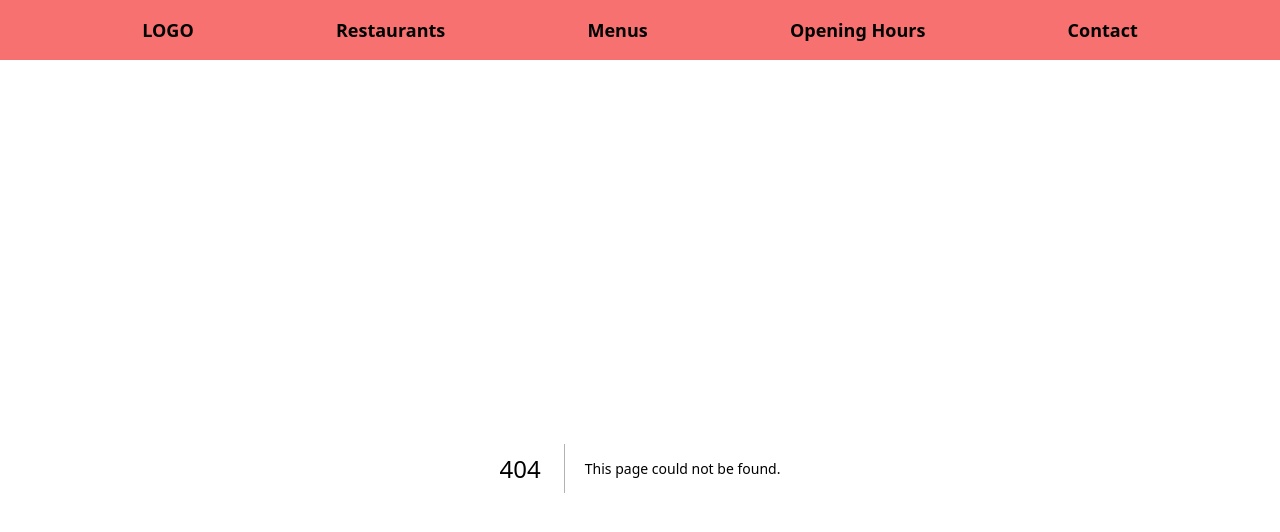
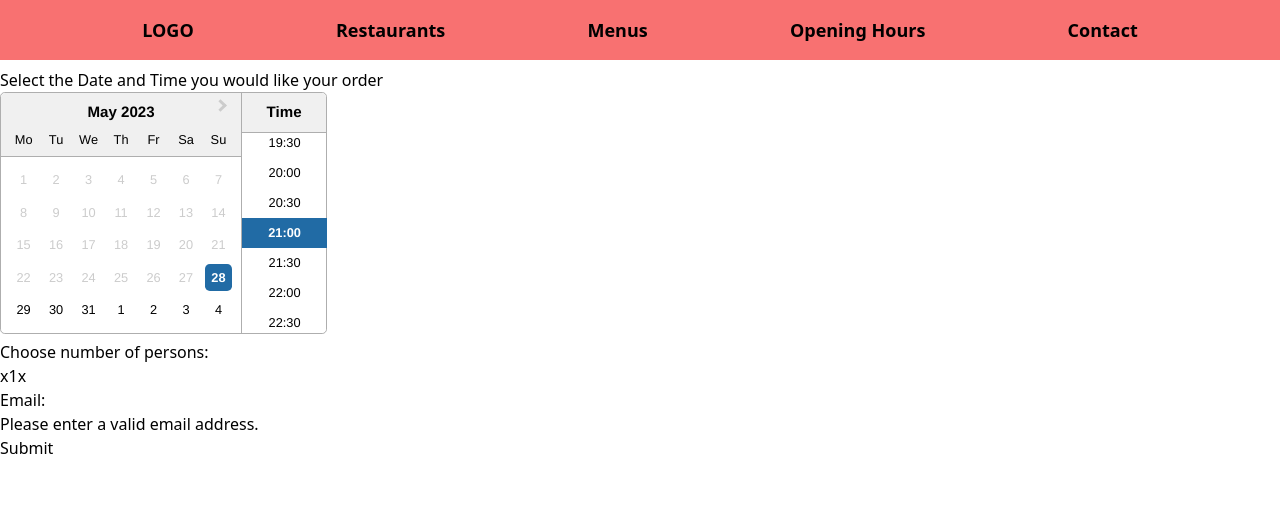
Before and after one commit to almararn/v23_skilaverk3, a Next.js app: page /order in a window 1280 px wide. Before the commit this address had no page. Shown: the top 532 px of the page. Built offline with nearby package versions, Linux system fonts and the light colour scheme.

Commit message:
order page

```diff
--- /dev/null
+++ b/app/components/SelectDate.js
@@ -0,0 +1,43 @@
+import { useState, useEffect } from "react"
+import setHours from "date-fns/setHours"
+import setMinutes from "date-fns/setMinutes"
+import DatePicker, { registerLocale } from "react-datepicker"
+import enGB from "date-fns/locale/en-GB"
+registerLocale("enGB", enGB)
+import "react-datepicker/dist/react-datepicker.css"
+
+export default ({ onStartDateChange }) => {
+  const date = new Date()
+  const [startDate, setStartDate] = useState(
+    setHours(setMinutes(date, 0), date.getHours() + 1)
+  )
+
+  const handleStartDateChange = (date) => {
+    setStartDate(date)
+    onStartDateChange(date)
+  }
+
+  const minTimeHours = () => {
+    if (startDate.getTime() < 16) {
+      return startDate.getDate() === date.getDate() ? date.getHours() : 16
+    } else {
+      return 16
+    }
+  }
+
+  return (
+    <>
+      <DatePicker
+        inline
+        showTimeSelect
+        selected={startDate}
+        onChange={handleStartDateChange}
+        minTime={setHours(setMinutes(date, 0), minTimeHours())}
+        maxTime={setHours(setMinutes(date, 0), 23)}
+        minDate={date}
+        dateFormat="d MMMM, yyyy HH:mm"
+        locale="enGB"
+      />
+    </>
+  )
+}
--- a/app/components/TopMenu.js
+++ b/app/components/TopMenu.js
@@ -1,8 +1,9 @@
+import Link from "next/link";
 const topMenu = () => {
   return (
     <nav>
       <ul className="bg-red-400 flex justify-evenly py-4 mb-2 font-semibold text-lg">
-        <li>LOGO</li>
+      <li><Link href={"/"}>LOGO</Link></li>
         <li>Restaurants</li>
         <li>Menus</li>
         <li>Opening Hours</li>
--- a/app/components/useAxiosGet.js
+++ b/app/components/useAxiosGet.js
@@ -19,8 +19,9 @@ export default function useAxiosGet(url) {
       .finally(() => {
         setLoading(false)
       })
-      console.log('data fetched with axios')
+      //TODO: remove this console.log
+    console.log("data fetched with axios")
   }, [url])
 
-  return {data, loading, error}
+  return { data, loading, error }
 }
--- a/app/order/dish/page.js
+++ b/app/dish/page.js
@@ -40,10 +40,7 @@ export default function orderDish() {
 
   let handleClick = function () {
     const newDish = { ...dish, count: count }
-    localStorage.setItem(
-      "current-order",
-      JSON.stringify({ dish: newDish })
-    )
+    localStorage.setItem("current-order", JSON.stringify({ dish: newDish }))
   }
 
   return (
@@ -79,7 +76,7 @@ export default function orderDish() {
             </button>{" "}
             {count} <button onClick={() => setCount(count + 1)}>X</button>
           </h2>
-          <Link href={"order/drinks"}>
+          <Link href={"/drinks"}>
             <button onClick={handleClick}>add to cart</button>
           </Link>
         </>
--- a/app/order/drinks/page.js
+++ b/app/drinks/page.js
@@ -27,20 +27,18 @@ export default function orderDrinks() {
     setDish(savedDish)
   }, [data])
 
-  let setCount = function (id, increment) {
+  const setCount = (id, increment) => {
     setDrinks(drinks => drinks.map(obj =>
         obj.id === id ? { ...obj, count: obj.count + increment } : obj
       ));
   }
 
-  let handleClick = function () {
+  const handleClick = () => {
     localStorage.setItem(
       "current-order",
       JSON.stringify({ dish: dish, drinks: drinks })
     )
   }
-
-  console.log(drinks)
 
   return (
     <>
@@ -62,7 +60,7 @@ export default function orderDrinks() {
               </h2>
             </div>
           ))}
-                    <Link href={"order/drinks"}>
+                    <Link href={"/order"}>
             <button onClick={handleClick}>add to cart</button>
           </Link>
         </>
--- /dev/null
+++ b/app/order/page.js
@@ -0,0 +1,92 @@
+"use client"
+import { useEffect, useState } from "react"
+import { useRouter } from "next/navigation"
+import Image from "next/image"
+import useAxiosGet from "@/app/components/useAxiosGet"
+import Link from "next/link"
+import SelectDate from "../components/SelectDate"
+
+export default function selectTime() {
+  const [dish, setDish] = useState([])
+  const [drinks, setDrinks] = useState([])
+  const [date, setDate] = useState([])
+  const [dateFromStorage, setDateFromStorage] = useState([])
+  const [email, setEmail] = useState("")
+  const [isValid, setValid] = useState(false)
+  const [count, setCount] = useState(1)
+  const router = useRouter()
+
+  useEffect(() => {
+    let currentOrder = JSON.parse(localStorage.getItem("current-order"))
+    let savedDish = currentOrder?.dish || []
+    let savedDrinks = currentOrder?.drinks || []
+    let savedDate = currentOrder?.order || []
+    setDish(savedDish)
+    setDrinks(savedDrinks)
+    setDateFromStorage(savedDate.dateTime)
+  }, [])
+
+  const handleStartDateChange = (date) => {
+    setDate(date)
+  }
+
+  const handleChange = (e) => {
+    setEmail(e.target.value.toLowerCase())
+    const emailRegex = /^[A-Z0-9._%+-]+@[A-Z0-9.-]+\.[A-Z]{1,}$/i
+    const isValidEmail = emailRegex.test(email)
+    setValid(isValidEmail)
+  }
+
+  const setNumperOfPeople = (increment) => {
+    setCount(count + increment)
+  }
+
+  const handleSubmit = (e) => {
+    e.preventDefault()
+    let order = {
+      dateTime: date.toString(),
+      numberOfPeople: count,
+      email: email,
+    }
+    if (true) {
+      localStorage.setItem(
+        "current-order",
+        JSON.stringify({
+          dish: dish,
+          drinks: drinks,
+          order,
+        })
+      )
+      router.push("/receipt")
+    }
+  }
+
+  return (
+    <>
+      <div>
+        <h1>Select the Date and Time you would like your order</h1>
+        <SelectDate
+          onStartDateChange={handleStartDateChange}
+        />
+      </div>
+      <h1>Choose number of persons:</h1>
+      <h2>
+        <button onClick={() => count > 1 && setCount(count - 1)}>x</button>
+        {count}
+        <button onClick={() => setNumperOfPeople(+1)}>x</button>
+      </h2>
+      <div>
+        <form onSubmit={handleSubmit}>
+          <label>
+            Email:
+            <input type="text" value={email} onChange={handleChange} />
+            {!isValid && <p>Please enter a valid email address.</p>}
+          </label>
+          <div>
+            <button type="submit">Submit</button>
+          </div>
+        </form>
+      </div>
+    </>
+  )
+}
--- a/app/page.js
+++ b/app/page.js
@@ -7,7 +7,7 @@ export default function Home() {
    <h1 className='text-center font-extrabold'>MAIN PAGE</h1>
    <div className="">
     <Swiper />
-    <Link href={"order/dish"}>ORDER</Link>
+    <Link href={"/dish"}>ORDER</Link>
    </div>
    </>
 
--- /dev/null
+++ b/app/receipt/page.js
@@ -0,0 +1,17 @@
+"use client"
+import { useEffect, useState } from "react"
+import Image from "next/image"
+import useAxiosGet from "@/app/components/useAxiosGet"
+import Link from "next/link"
+
+export default function orderDrinks() {
+  const [dish, setDish] = useState([])
+  const [drinks, setDrinks] = useState([])
+
+
+  return (
+    <>
+    <h1>RECEIPT</h1>
+    </>
+  )
+}
--- a/package.json
+++ b/package.json
@@ -16,6 +16,7 @@
     "next": "13.4.3",
     "postcss": "8.4.23",
     "react": "18.2.0",
+    "react-datepicker": "^4.12.0",
     "react-dom": "18.2.0",
     "swiper": "^9.3.2",
     "tailwindcss": "3.3.2"
```
Also changed, not shown: 1 other file (tests, documents, lock files or other folders).
